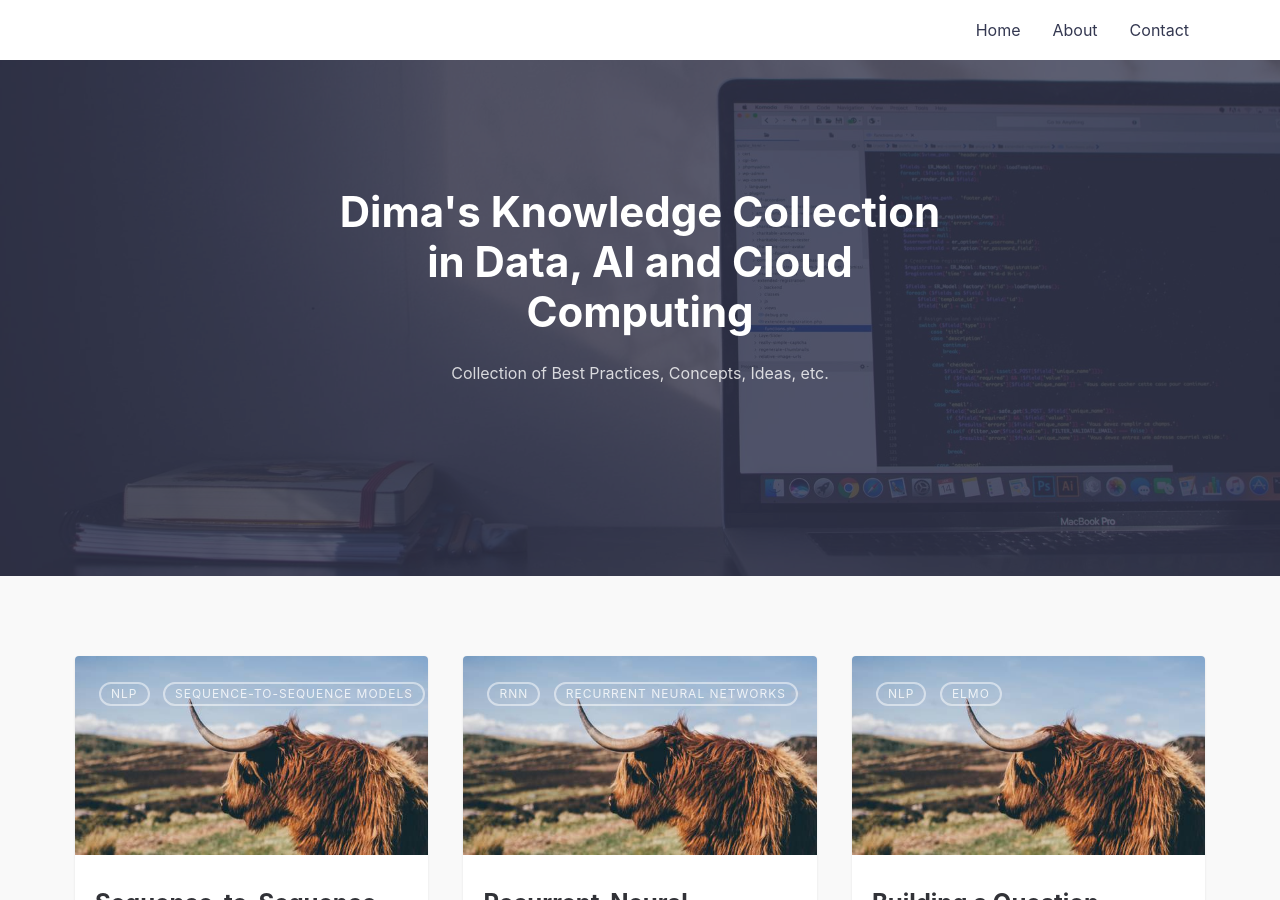
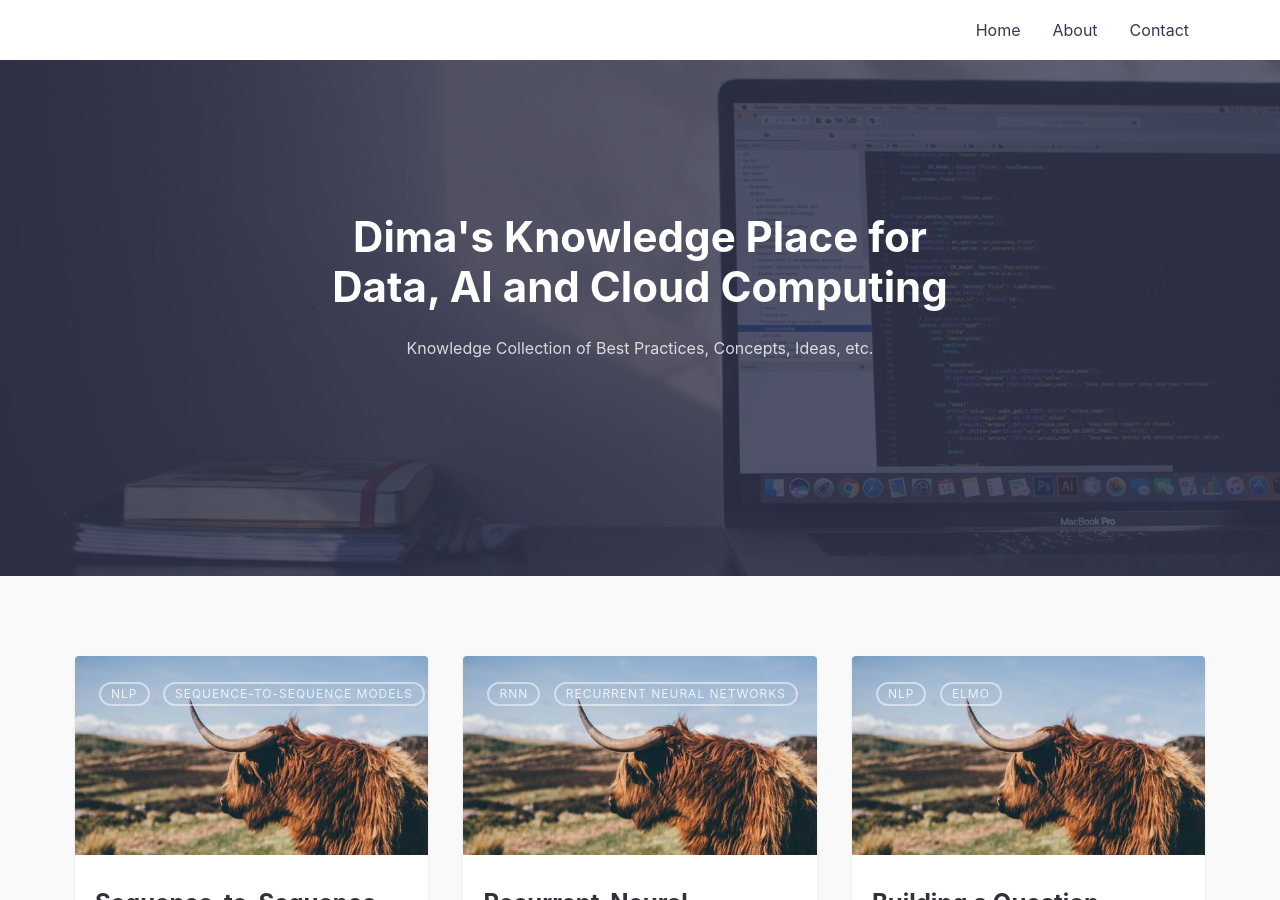
Before and after one commit to DataDima90/ai.github.io, a Jekyll site: the page built from index.md, in a window 1280 px wide and 900 px high. Built offline with Jekyll 4.4.1, drawn with Linux system fonts in a browser that asks for light colours; some of the changed text lies outside the part shown.

Commit message:
Update _config.yml

```diff
--- a/_config.yml
+++ b/_config.yml
@@ -1,8 +1,8 @@
 # SITE CONFIGURATION
-title: Dima's Knowledge Collection in Data, AI and Cloud Computing # your site title
+title: Dima's Knowledge Place for Data, AI and Cloud Computing # your site title
 author: Dimitri Wilhelm # You :P
 description: > # Meta description of Homepage
-  Collection of Best Practices, Concepts, Ideas, etc.
+  Knowledge Collection of Best Practices, Concepts, Ideas, etc.
 baseurl: "/" # the subpath of your site, e.g. /blog
 url: "https://datadima90.github.io/" # the base hostname & protocol for your site, e.g. http://example.com
 
@@ -21,7 +21,7 @@ navigation: # Navigation links
   - {name: 'Contact', link: '/contact'}
 
 tagline: >
-  Collection of Best Practices, Concepts, Ideas, etc.
+  Knowledge Collection of Best Practices, Concepts, Ideas, etc.
 
 hero_img: posts/emile-perron-190221.jpg # Main background image: use the path from /assets/img/ => This will output /assets/img/posts/sleek_lg.jpg
 
```
